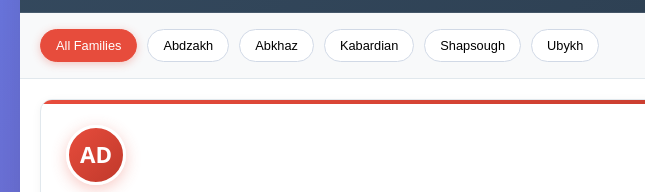
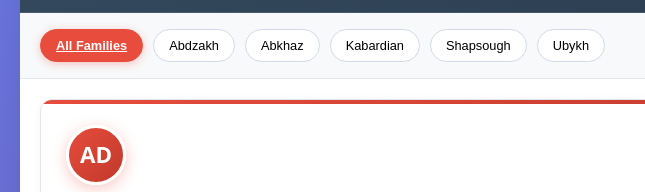
Before and after one commit to kabartay/circassiandna-heritage, a website: page index.html in a window 1280 px wide. Shown: the part 241-433 px from the top of the page, 170-815 px from the left. Drawn offline with Linux system fonts and the light colour scheme.

Commit message:
fix: wcag compliance, screen readers and color blind users access

```diff
--- a/assets/css/styles.css
+++ b/assets/css/styles.css
@@ -151,11 +151,21 @@ body {
     transform: translateY(-1px);
 }
 
-.filter-btn.active {
+/* Replace lines 154-158 with this */
+.filter-btn.active,
+.filter-btn[aria-pressed="true"] {
     background: #e74c3c;
     color: white;
     border-color: #e74c3c;
     box-shadow: 0 2px 8px rgba(231, 76, 60, 0.3);
+    font-weight: bold;  /* Additional non-color indicator */
+    text-decoration: underline;  /* Another non-color indicator */
+}
+
+/* Optional: Add focus styles for keyboard users */
+.filter-btn:focus-visible {
+    outline: 3px solid #2c3e50;
+    outline-offset: 2px;
 }
 
 .filter-btn.active:hover {
--- a/assets/js/main.js
+++ b/assets/js/main.js
@@ -140,17 +140,7 @@ class HeritageApp {
 
         filterSection.innerHTML = '';
 
-        if (this.config?.filters?.ethnicities) {
-            this.config.filters.ethnicities.forEach(filter => {
-                const button = document.createElement('button');
-                button.className = `filter-btn ${filter.active ? 'active' : ''}`;
-                button.textContent = filter.label;
-                button.onclick = () => this.filterResults(filter.key);
-                filterSection.appendChild(button);
-            });
-        } else {
-            // Default filters if config is missing
-            const defaultFilters = [
+        const filters = this.config?.filters?.ethnicities || [
             { key: 'all', label: 'All Families', active: true },
             { key: 'abdzakh', label: 'Abdzakh', active: false },
             { key: 'abkhaz', label: 'Abkhaz', active: false },
@@ -159,16 +149,15 @@ class HeritageApp {
             { key: 'ubykh', label: 'Ubykh', active: false }
         ];
 
-            defaultFilters.forEach(filter => {
+        filters.forEach(filter => {
             const button = document.createElement('button');
             button.className = `filter-btn ${filter.active ? 'active' : ''}`;
             button.textContent = filter.label;
+            button.setAttribute('aria-pressed', filter.active ? 'true' : 'false');  // ADD THIS
+            button.setAttribute('role', 'button');  // ADD THIS
             button.onclick = () => this.filterResults(filter.key);
             filterSection.appendChild(button);
         });
-        }
-
-        console.log('🔧 Filters initialized');
     }
 
     /**
@@ -249,9 +238,10 @@ class HeritageApp {
         this.currentFilter = ethnicity;
         this.displayedResults = 0;
 
-        // Update active filter button
+        // Update active state and aria-pressed for all buttons
         document.querySelectorAll('.filter-btn').forEach(btn => {
             btn.classList.remove('active');
+            btn.setAttribute('aria-pressed', 'false');  // ADD THIS
         });
 
         // Find and activate the correct button
@@ -264,6 +254,7 @@ class HeritageApp {
                 (ethnicity === 'shapsough' && btn.textContent === 'Shapsough') ||
                 (ethnicity === 'ubykh' && btn.textContent === 'Ubykh')) {
                 btn.classList.add('active');
+                btn.setAttribute('aria-pressed', 'true');  // ADD THIS
             }
         });
 
```
Lines whose indentation alone changed are shown as unchanged.
